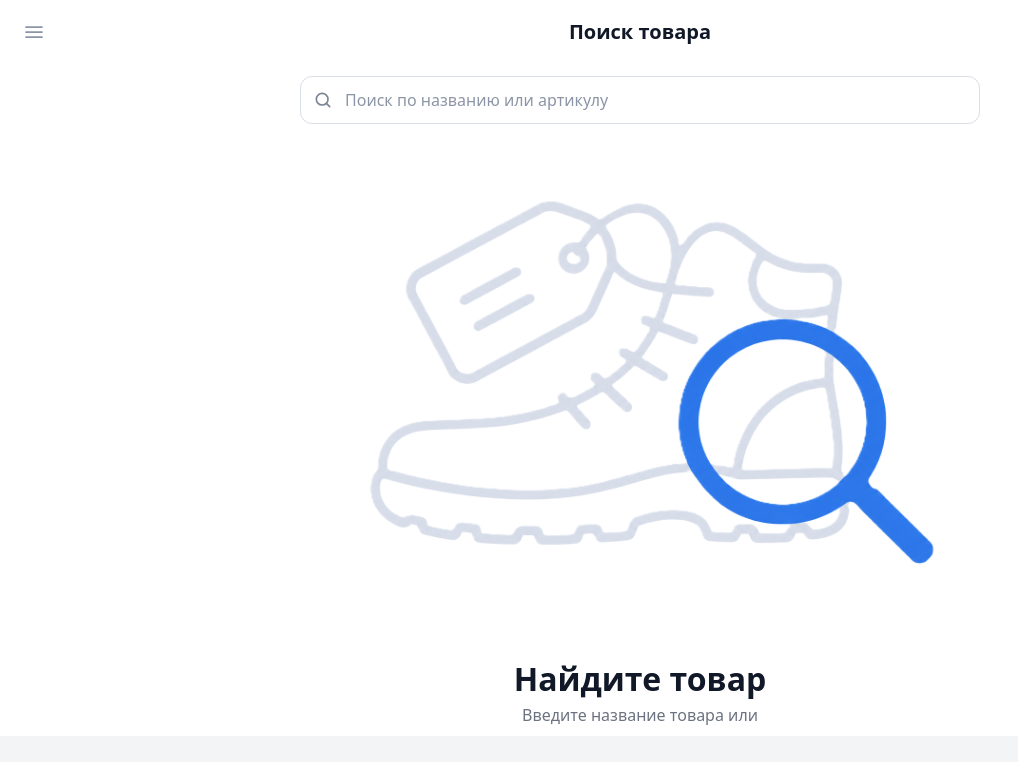
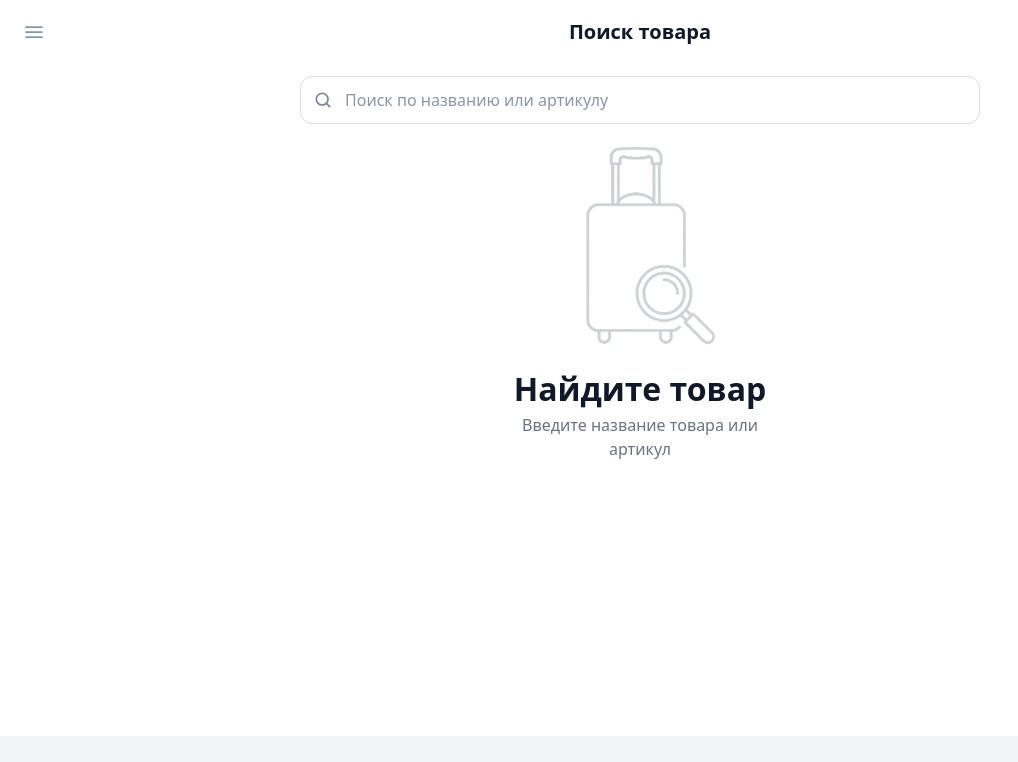
Before and after one commit to DianaGalter/check-price, a React (Vite) app: page / in a window 1280 px wide. Shown: the top 762 px of the page, without its empty margins (0-1018 px from the left). Built offline with nearby package versions, Linux system fonts and the light colour scheme.

Commit message:
update empty search icon

```diff
--- a/src/features/product-search/empty-state/EmptyState.module.scss
+++ b/src/features/product-search/empty-state/EmptyState.module.scss
@@ -10,7 +10,7 @@
 }
 
 .illustration {
-  width: 220px;
+  width: 180px;
 }
 
 .title {
--- a/src/features/product-search/empty-state/EmptyState.tsx
+++ b/src/features/product-search/empty-state/EmptyState.tsx
@@ -4,7 +4,11 @@ import emptySearchIllustration from "../../../assets/illustrations/product-searc
 export const EmptyState = () => {
   return (
     <>
-      <img src={emptySearchIllustration} alt="" />
+      <img
+        src={emptySearchIllustration}
+        className={styles.illustration}
+        alt=""
+      />
 
       <h2 className={styles.title}>Найдите товар</h2>
       <p className={styles.description}>Введите название товара или артикул</p>
```
Also changed, not shown: src/assets/illustrations/product-search-empty.png, src/assets/illustrations/product-search-empty1.png (added).
